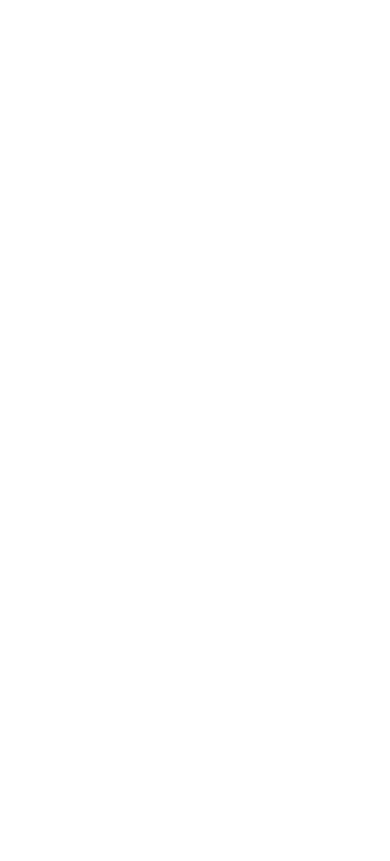
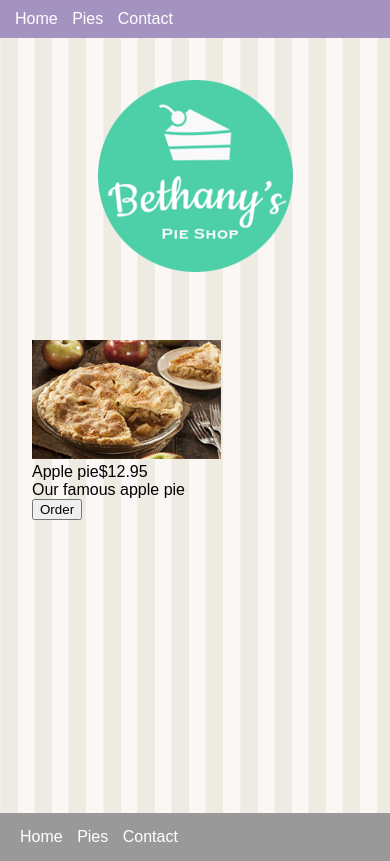
Before and after one commit to Luis-Angulo/html5gs, a plain HTML site: page pies.html in a window 390 px wide. Drawn offline with Linux system fonts and the light colour scheme.

Commit message:
pies list and responsive cols

```diff
--- a/pies.html
+++ b/pies.html
@@ -0,0 +1,48 @@
+<!DOCTYPE html>
+<html lang="en">
+  <head>
+    <meta charset="UTF-8" />
+    <meta name="viewport" content="width=device-width, initial-scale=1.0" />
+    <link rel="stylesheet" href="styles.css" />
+    <link rel="stylesheet" href="pies.css" />
+    <title>Bethany's pie shop</title>
+  </head>
+  <body>
+    <header>
+      <nav>
+        <ul>
+          <li><a href="/">Home</a></li>
+          <li><a href="pies.html">Pies</a></li>
+          <li><a href="contact.html">Contact</a></li>
+        </ul>
+      </nav>
+    </header>
+    <main>
+      <aside>
+        <img src="images/logo.png" alt="Bethany's pie shop" />
+      </aside>
+      <article>
+        <section class="columns-desktop">
+          <div class="pie">
+            <img src="images/apple-pie.png" alt="apple pie" />
+            <div class="columns">
+              <div class="title">Apple pie</div>
+              <div class="price">$12.95</div>
+            </div>
+            <p class="pie-description">Our famous apple pie</p>
+            <button data-order="apple-pie">Order</button>
+          </div>
+        </section>
+      </article>
+    </main>
+    <footer>
+      <nav>
+        <ul>
+          <li><a href="/">Home</a></li>
+          <li><a href="pies.html">Pies</a></li>
+          <li><a href="contact.html">Contact</a></li>
+        </ul>
+      </nav>
+    </footer>
+  </body>
+</html>
--- a/styles.css
+++ b/styles.css
@@ -71,6 +71,10 @@ article {
   width: 75%;
 }
 
+.columns {
+  display: flex;
+}
+
 /* for medium to large screens */
 @media only screen and (min-width: 768px) {
   main {
@@ -79,4 +83,12 @@ article {
   aside {
     margin: left;
   }
+  /* flex for desktop leaves a little more space for some reason */
+  .columns-desktop {
+    display: flex;
+  }
 }
+
+/* pie widget */
+.pie {
+}
```
Also changed, not shown: pies.css (added).
